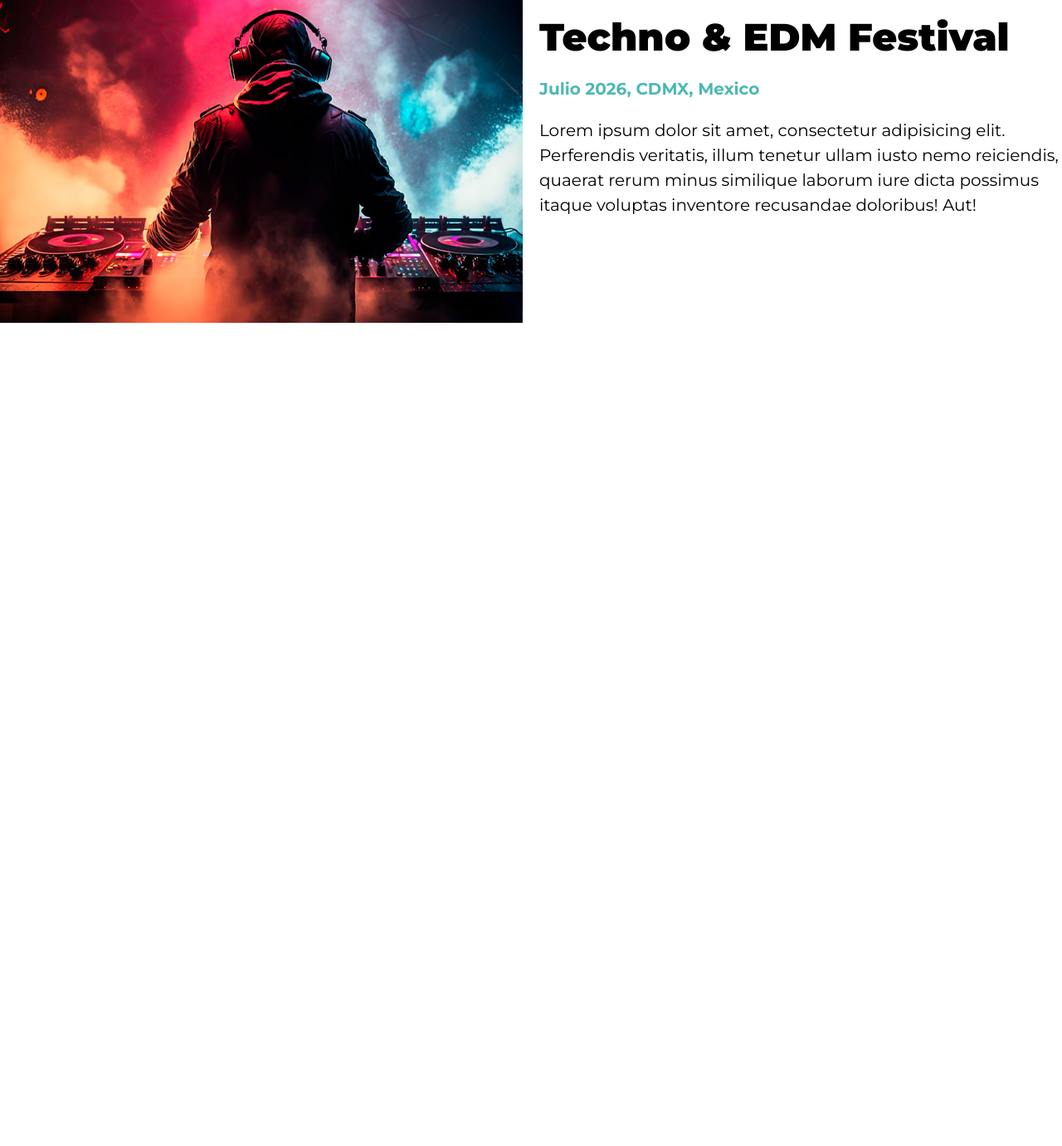
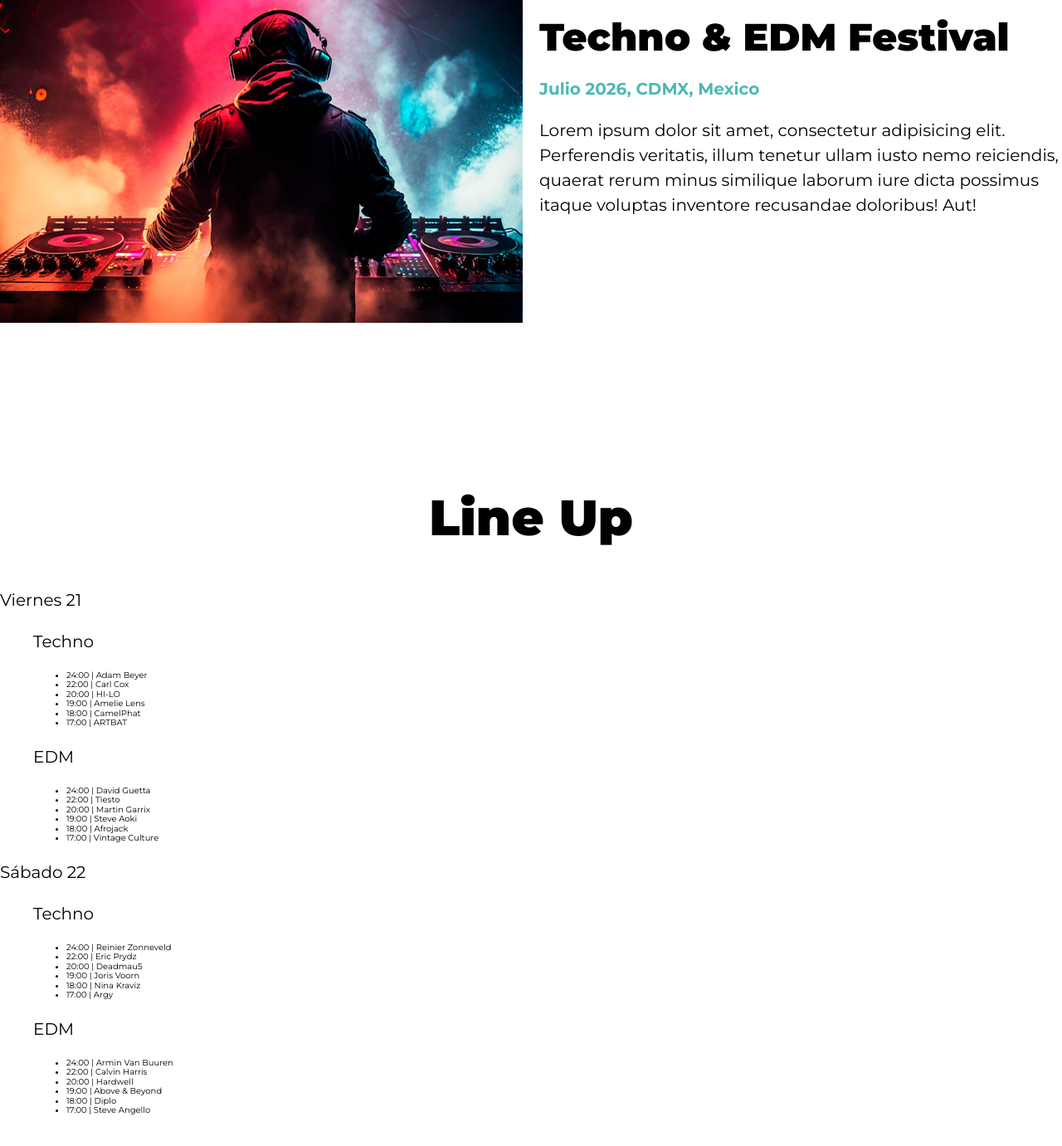
Before and after one commit to Angel-Alfonso-OL/Html-FestivalMusica, a website: page index.html in a window 1280 px wide. Shown: the part 857-2238 px from the top of the page at 83% size. Before the commit the page ends 1346 px from the top, so only its background shows below. Drawn offline with Linux system fonts and the light colour scheme.

Commit message:
Agregando listado de fechas.

```diff
--- a/index.html
+++ b/index.html
@@ -51,6 +51,117 @@
                 inventore recusandae doloribus! Aut!</p>
         </div>
     </section>
+
+    <section id="lineup" class="lineup">
+    <h3>Line Up</h3>
+
+    <p class="dia">Viernes 21</p>
+    <div class="escenarios-contenedor contenedor">
+        <div class="escenario bg-amarillo">
+            <p class="nombre-escenario">Techno</p>
+
+            <ul class="calendario">
+                <li>
+                    24:00 | <span>Adam Beyer</span>
+                </li>
+                <li>
+                    22:00 | <span>Carl Cox</span>
+                </li>
+                <li>
+                    20:00 | <span>HI-LO</span>
+                </li>
+                <li>
+                    19:00 | <span>Amelie Lens</span>
+                </li>
+                <li>
+                    18:00 | <span>CamelPhat</span>
+                </li>
+                <li>
+                    17:00 | <span>ARTBAT</span>
+                </li>
+            </ul>
+        </div> <!--.escenario-->
+
+        <div class="escenario bg-verde">
+            <p class="nombre-escenario">EDM</p>
+
+            <ul class="calendario">
+                <li>
+                    24:00 | <span>David Guetta</span>
+                </li>
+                <li>
+                    22:00 | <span>Tïesto</span>
+                </li>
+                <li>
+                    20:00 | <span>Martin Garrix</span>
+                </li>
+                <li>
+                    19:00 | <span>Steve Aoki</span>
+                </li>
+                <li>
+                    18:00 | <span>Afrojack</span>
+                </li>
+                <li>
+                    17:00 | <span>Vintage Culture</span>
+                </li>
+            </ul>
+        </div> <!--.escenario-->
+    </div> <!--.escenarios-contenedor -->
+
+
+    <p class="dia">Sábado 22</p>
+    <div class="escenarios-contenedor contenedor">
+        <div class="escenario bg-verde">
+            <p class="nombre-escenario">Techno</p>
+
+            <ul class="calendario">
+                <li>
+                    24:00 | <span>Reinier Zonneveld</span>
+                </li>
+                <li>
+                    22:00 | <span>Eric Prydz</span>
+                </li>
+                <li>
+                    20:00 | <span>Deadmau5</span>
+                </li>
+                <li>
+                    19:00 | <span>Joris Voorn</span>
+                </li>
+                <li>
+                    18:00 | <span>Nina Kraviz</span>
+                </li>
+                <li>
+                    17:00 | <span>Argy</span>
+                </li>
+            </ul>
+        </div> <!--.escenario-->
+
+        <div class="escenario bg-amarillo">
+            <p class="nombre-escenario">EDM</p>
+
+            <ul class="calendario">
+                <li>
+                    24:00 | <span>Armin Van Buuren</span>
+                </li>
+                <li>
+                    22:00 | <span>Calvin Harris</span>
+                </li>
+                <li>
+                    20:00 | <span>Hardwell</span>
+                </li>
+                <li>
+                    19:00 | <span>Above & Beyond</span>
+                </li>
+                <li>
+                    18:00 | <span>Diplo</span>
+                </li>
+                <li>
+                    17:00 | <span>Steve Angello</span>
+                </li>
+            </ul>
+        </div> <!--.escenario-->
+    </div> <!--.escenarios-contenedor -->
+</section>
 </body>
 
 </html>
```
